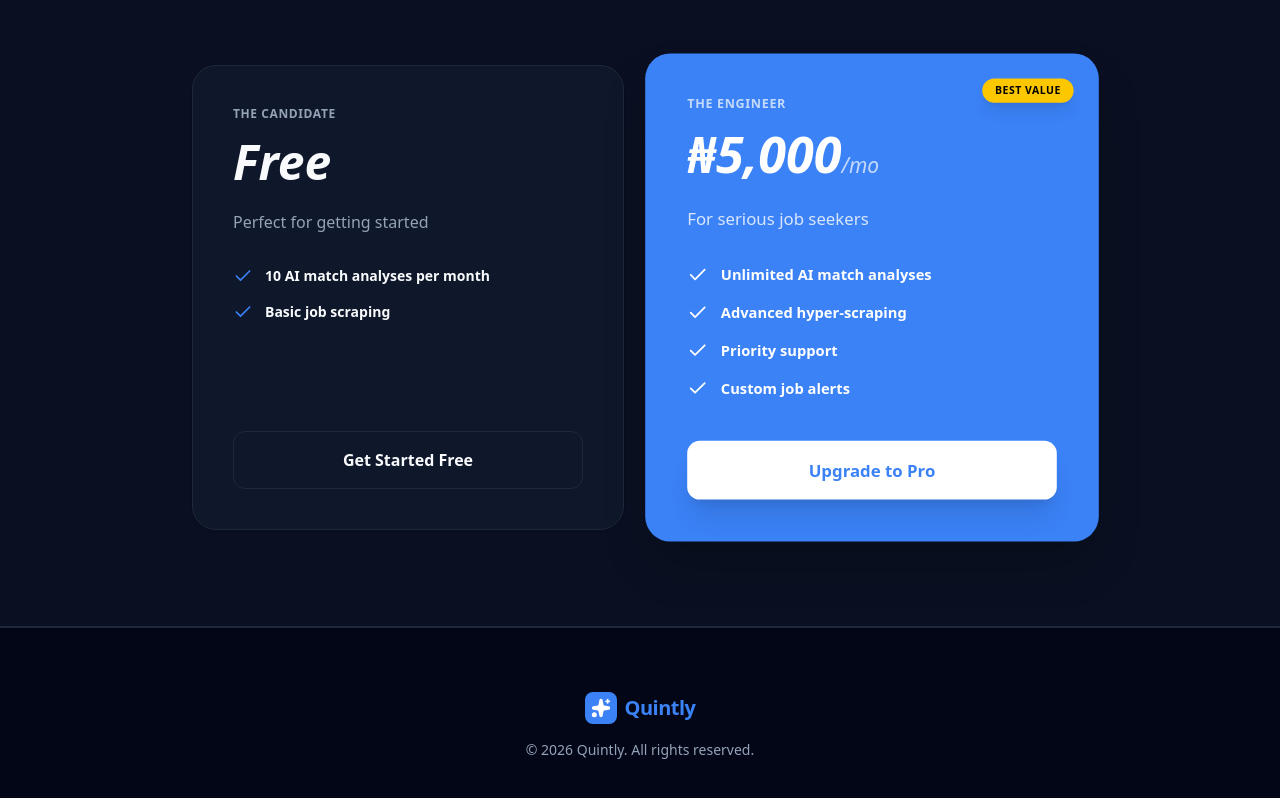
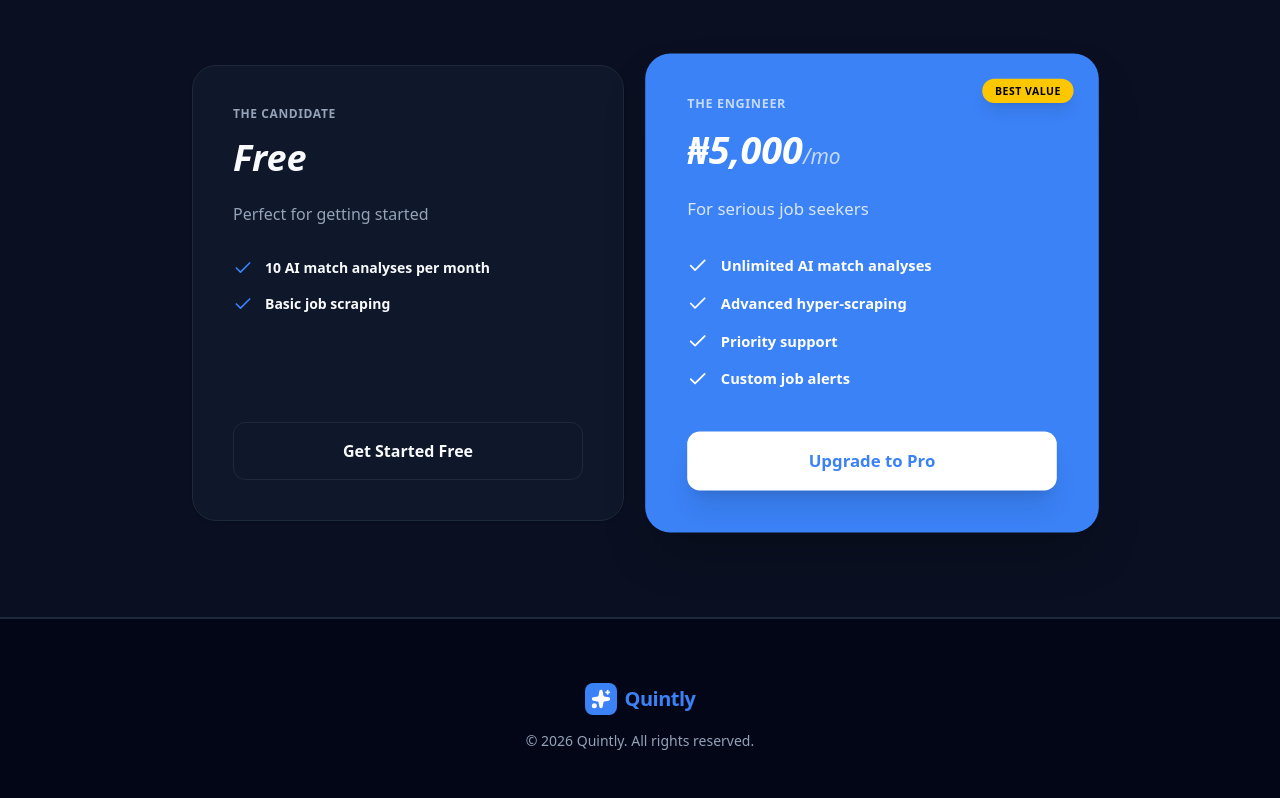
Before and after one commit to create2000/Job-scraper-frontend, a Next.js app: page / in a window 1280 px wide. Shown: the part 1300-2098 px from the top of the page. Built offline with nearby package versions, Linux system fonts and the light colour scheme; no server answers.

Commit message:
minor fix

```diff
--- a/src/app/(dashboard)/admin/page.tsx
+++ b/src/app/(dashboard)/admin/page.tsx
@@ -53,7 +53,7 @@ export default function AdminPage() {
         <div>
             <div className="flex justify-between items-center mb-10">
                 <div>
-                    <h1 className="text-4xl font-black text-foreground mb-2 uppercase tracking-tight">Admin Terminal</h1>
+                    <h1 className="text-3xl font-black text-foreground mb-2 uppercase tracking-tight">Admin Terminal</h1>
                     <p className="text-muted-foreground font-medium italic">High-level overview of the Quintly ecosystem.</p>
                 </div>
 
--- a/src/app/(dashboard)/jobs/page.tsx
+++ b/src/app/(dashboard)/jobs/page.tsx
@@ -153,7 +153,7 @@ export default function JobsPage() {
     return (
         <div className="pb-20">
             <div className="mb-10">
-                <h1 className="text-4xl font-extrabold text-foreground tracking-tight mb-2">Discover Opportunities</h1>
+                <h1 className="text-3xl font-extrabold text-foreground tracking-tight mb-2">Discover Opportunities</h1>
                 <p className="text-muted-foreground text-lg font-medium">Browse thousands of jobs scraped specifically for you.</p>
             </div>
 
--- a/src/app/(dashboard)/subscription/page.tsx
+++ b/src/app/(dashboard)/subscription/page.tsx
@@ -54,7 +54,7 @@ export default function SubscriptionPage() {
     return (
         <div className="max-w-6xl mx-auto py-12 px-6">
             <div className="mb-12">
-                <h1 className="text-4xl font-extrabold text-foreground tracking-tight mb-2">Upgrade Your Career</h1>
+                <h1 className="text-3xl font-extrabold text-foreground tracking-tight mb-2">Upgrade Your Career</h1>
                 <p className="text-muted-foreground text-lg font-medium">Choose the plan that fits your career goals and unlocks AI-powered insights.</p>
             </div>
 
@@ -63,7 +63,7 @@ export default function SubscriptionPage() {
                 <div className="bg-card border border-border p-8 md:p-12 rounded-[2.5rem] flex flex-col shadow-sm hover:shadow-md transition-shadow">
                     <div className="mb-10">
                         <h3 className="text-xs font-bold uppercase tracking-widest text-muted-foreground mb-4">The Candidate</h3>
-                        <div className="text-6xl font-extrabold mb-3">Free</div>
+                        <div className="text-4xl font-extrabold mb-3">Free</div>
                         <p className="text-muted-foreground font-medium">Perfect for basic job hunting and exploring.</p>
                     </div>
                     <ul className="space-y-5 mb-12 flex-1">
--- a/src/app/page.tsx
+++ b/src/app/page.tsx
@@ -158,7 +158,7 @@ export default function LandingPage() {
             {/* Free Tier */}
             <div className="bg-card border border-border p-10 rounded-3xl shadow-sm flex flex-col">
               <span className="text-xs font-bold uppercase tracking-wider text-muted-foreground mb-4">The Candidate</span>
-              <div className="text-5xl font-bold mb-6 italic">Free</div>
+              <div className="text-4xl font-bold mb-6 italic">Free</div>
               <p className="text-muted-foreground mb-8 font-medium">Perfect for getting started</p>
 
               <ul className="space-y-4 mb-10 flex-1">
@@ -183,7 +183,7 @@ export default function LandingPage() {
                 Best Value
               </div>
               <span className="text-xs font-bold uppercase tracking-wider text-white/70 mb-4">The Engineer</span>
-              <div className="text-5xl font-bold mb-6 italic">₦5,000<span className="text-xl font-normal opacity-70">/mo</span></div>
+              <div className="text-4xl font-bold mb-6 italic">₦5,000<span className="text-xl font-normal opacity-70">/mo</span></div>
               <p className="text-white/80 mb-8 font-medium">For serious job seekers</p>
 
               <ul className="space-y-4 mb-10 flex-1">
--- a/src/components/Sidebar.tsx
+++ b/src/components/Sidebar.tsx
@@ -50,7 +50,7 @@ export default function Sidebar({
     ];
 
     if (user?.role === 'admin') {
-        navItems.push({ name: 'Admin Panel', href: '/admin', icon: ShieldCheck });
+        navItems.push({ name: 'Admin Dashboard', href: '/admin', icon: ShieldCheck });
     }
 
     return (
```
